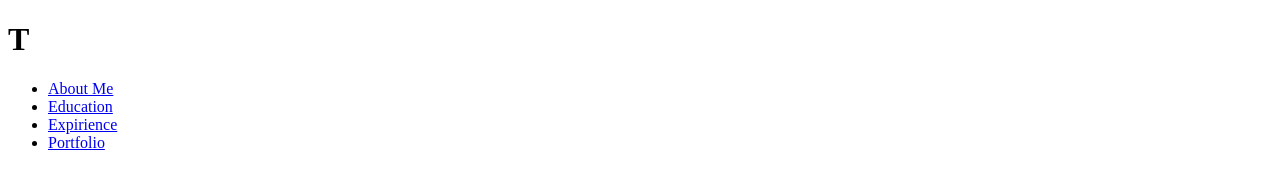
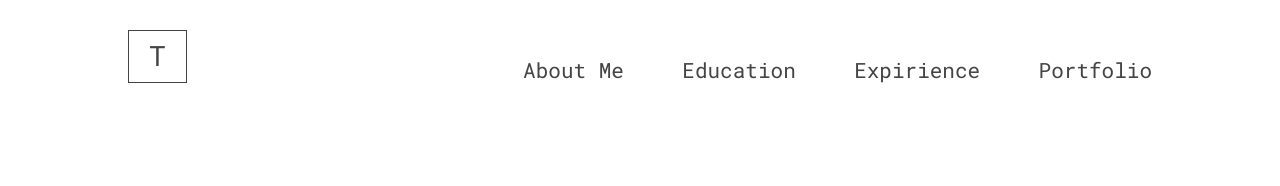
Before and after one commit to TanyaSamal/rsschool-cv, a website: page index.html in a window 1280 px wide. Drawn offline with Linux system fonts and the light colour scheme; files that its build step writes are made by us from their sources.

Commit message:
feat: add styles for header

```diff
--- a/index.html
+++ b/index.html
@@ -3,8 +3,8 @@
   <head>
     <meta charset="utf-8">
     <title>Tanya Samal CV</title>
-    <link rel='stylesheet' href="css/reset.css">
-    <link rel="stylesheet" href="css/style.css">
+    <link rel='stylesheet' href="styles/reset.css">
+    <link rel="stylesheet" href="styles/style.css">
     <link href="https://fonts.googleapis.com/css?family=Roboto+Mono:400,700" rel="stylesheet">
   </head>
   <body>
--- a/styles/style.css
+++ b/styles/style.css
@@ -0,0 +1,46 @@
+body {
+    max-width: 1024px;
+    margin: 0 auto;
+    font-family: "Roboto Mono", "Arial", sans-serif;
+    color: #444444;
+    font-size: 14px;
+    line-height: 1.1;
+  }
+
+  header {
+    display: flex;
+    justify-content: space-between;
+  }
+
+  h1 {
+    display: inline-block;
+    font-weight: normal;
+    border: 1px solid #444444;
+    margin-top: 30px;
+    padding: 10px 20px;
+  }
+
+  p {
+    line-height: 1.4;
+  }
+
+  nav ul {
+    list-style: none;
+  }
+
+  nav ul li {
+    display: inline-block;
+    margin: 0 15px;
+    padding: 45px 10px;
+  }
+
+  nav ul li:last-child {
+    margin-right: 0px;
+    padding-right: 0px;
+  }
+
+  nav ul li a {
+    text-decoration: none;
+    color: #444444;
+    font-size: 21px;
+  }
```
